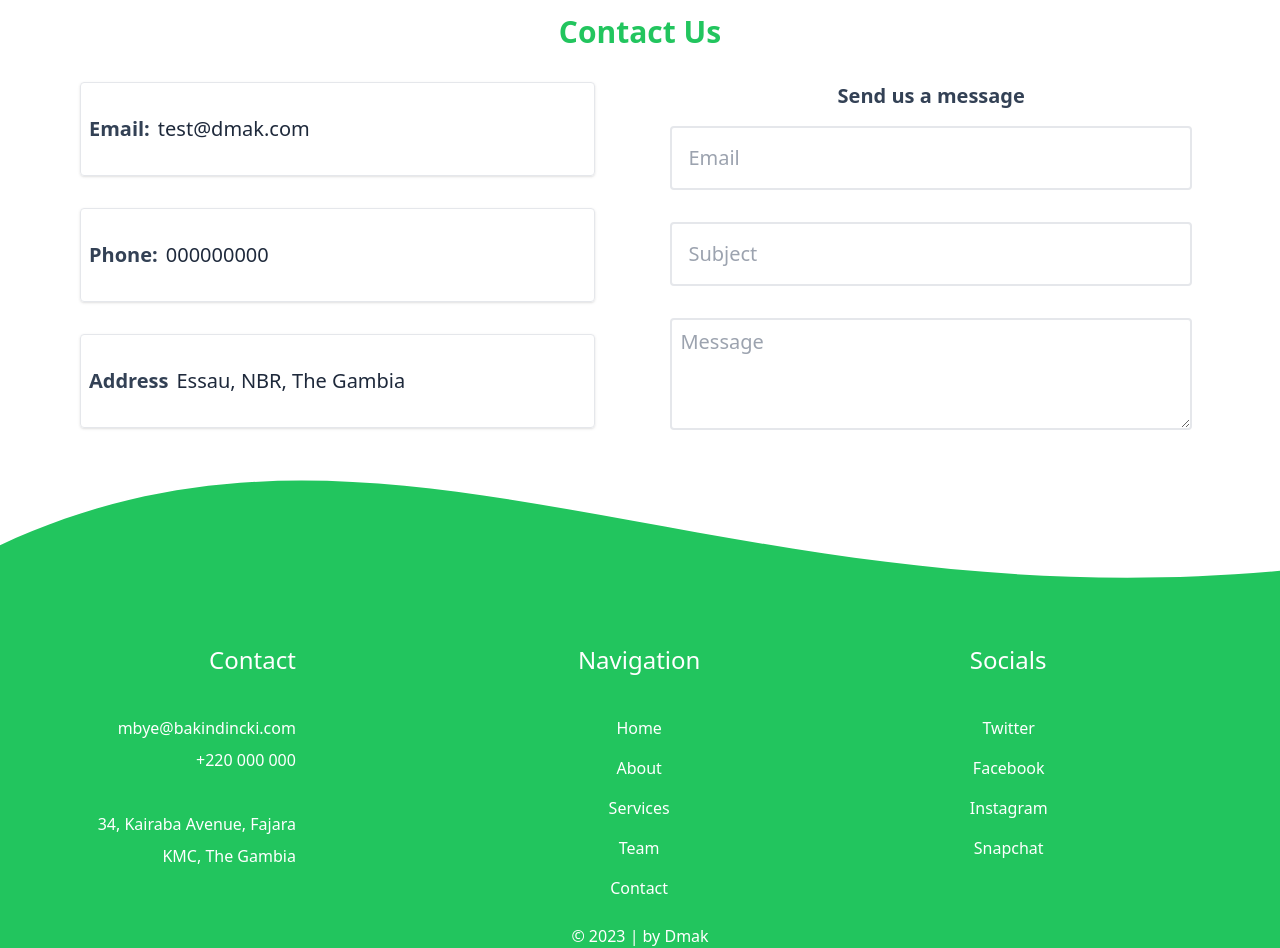
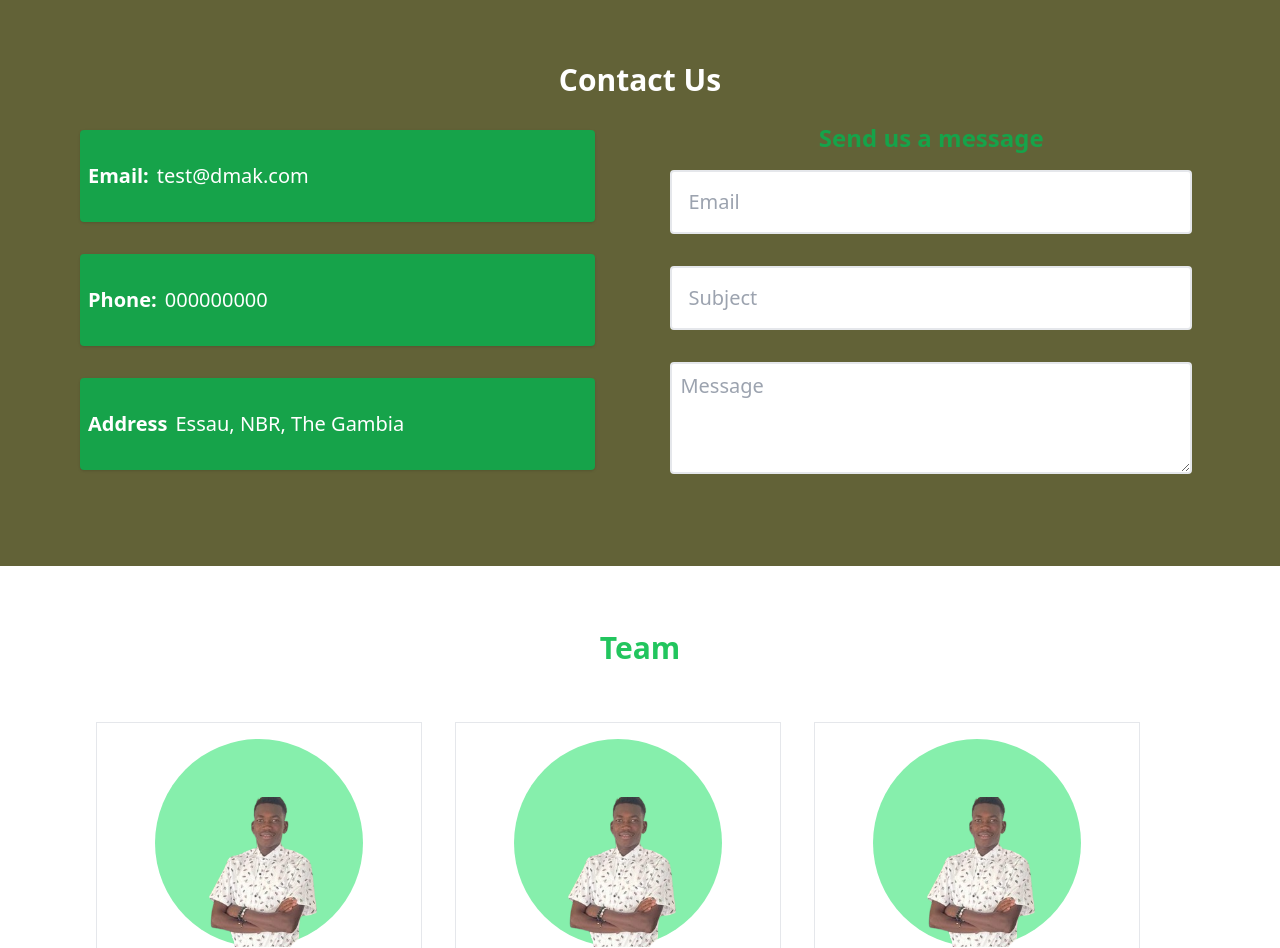
Before and after one commit to Essa-D-Bah/roots_and_reforest, a React (Vite) app: page / in a window 1280 px wide. Shown: the part 2640-3588 px from the top of the page. Built offline with nearby package versions, Linux system fonts and the light colour scheme.

Commit message:
team added

```diff
--- a/src/App.jsx
+++ b/src/App.jsx
@@ -5,19 +5,26 @@ import Intro from "./components/Intro";
 import OurMission from "./components/OurMission";
 import Contact from "./components/Contact";
 import Footer from "./components/Footer";
+import Teams from "./components/Teams";
 
 function App() {
   return (
     <div>
       <Navbar />
       <Hero />
+      <div className="px-4 md:px-8 lg:px-20 ">
+        <Intro />
+        <TourExperience />
+      </div>
+      <div className="bg-[#626237] pt-4 pb-16 px-4 md:px-8 lg:px-20">
+        <OurMission />
+        <Contact />
+      </div>
       <div className="px-4 md:px-8 lg:px-20">
-        <Intro/>
-        <TourExperience />
-        <OurMission/>
-        <Contact/>
+      <Teams />
       </div>
-      <Footer/>
+
+      <Footer />
     </div>
   );
 }
--- a/src/components/Contact.jsx
+++ b/src/components/Contact.jsx
@@ -1,26 +1,26 @@
 export default function Contact() {
   return (
     <div className="pt-16">
-      <h2 className="text-green-500 text-center text-3xl font-bold">
+      <h2 className="text-white text-center text-3xl font-bold">
         Contact Us
       </h2>
       <div className="md:flex justify-between">
       <div className="mt-8 md:w-[46%]">
-        <div className="flex gap-2 px-2 py-8 border rounded shadow mb-8">
-          <p className="text-xl font-semibold text-slate-700">Email:</p>
-          <p className="text-xl text-slate-800">test@dmak.com</p>
+        <div className="flex gap-2 px-2 py-8 rounded shadow mb-8 bg-green-600">
+          <p className="text-xl font-semibold text-white">Email:</p>
+          <p className="text-xl text-white">test@dmak.com</p>
         </div>
-        <div className="flex gap-2 px-2 py-8 border rounded shadow my-8">
-          <p className="text-xl font-semibold text-slate-700">Phone:</p>
-          <p className="text-xl text-slate-800">000000000</p>
+        <div className="flex gap-2 px-2 py-8 rounded shadow my-8 bg-green-600">
+          <p className="text-xl font-semibold text-white">Phone:</p>
+          <p className="text-xl text-white">000000000</p>
         </div>
-        <div className="flex gap-2 px-2 py-8 border rounded shadow my-8">
-          <p className="text-xl font-semibold text-slate-700">Address</p>
-          <p className="text-xl text-slate-800">Essau, NBR, The Gambia</p>
+        <div className="flex gap-2 px-2 py-8 rounded shadow my-8 bg-green-600">
+          <p className="text-xl font-semibold text-white">Address</p>
+          <p className="text-xl text-white">Essau, NBR, The Gambia</p>
         </div>
       </div>
-      <div className=" mt-8 px-2 md:w-[48%]">
-        <h2 className="text-xl text-center font-semibold text-slate-700">Send us a message</h2>
+      <div className=" mt-6 px-2 md:w-[48%]">
+        <h2 className="text-2xl text-center font-semibold text-green-600">Send us a message</h2>
         <form className="pt-4">
            <div className="my-b">
             <input type="text" id="email" placeholder="Email" className="border-2 outline-none text-xl p-2 md:p-4 rounded w-full"/>
--- a/src/components/OurMission.jsx
+++ b/src/components/OurMission.jsx
@@ -3,8 +3,8 @@
 export default function OurMission() {
   return (
     <div className="md:w-5/6 mx-auto my-0 mt-16">
-    <h1 className="text-green-500 text-3xl font-bold text-center pb-4">Our Mission</h1>
-    <p className="text-slate-700 px-2 md:text-center">
+    <h1 className="text-white text-3xl font-bold text-center pb-4">Our Mission</h1>
+    <p className="text-white px-2 md:text-center">
       Lorem ipsum dolor, sit amet consectetur adipisicing elit. Vel obcaecati
       illum fugit enim, consectetur tempora. Eaque quae non quo, odio dicta
       amet excepturi ducimus magni quidem alias dolores, adipisci cupiditate
--- a/src/components/Teams.jsx
+++ b/src/components/Teams.jsx
@@ -1,6 +1,92 @@
-
 export default function Teams() {
   return (
-    <div>Teams</div>
-  )
+    <div className="pt-16 pb-4">
+      <h1 className="text-3xl font-bold text-center pb-8 text-green-500">
+        Team
+      </h1>
+      <div className="px-4 md:flex flex-wrap md:gap-[10%] lg:gap-[3%]">
+        <div className="border my-6 p-4 md:w-[45%] lg:w-[30%]">
+          <div className="w-52 h-52 rounded-full bg-green-300 mx-auto my-0">
+            <img
+              src="./Muhamed.png"
+              alt=""
+              className="relative top-[58px] left-[14px] "
+            />
+          </div>
+          <div className="py-4">
+            <h2 className="text-xl font-semibold text-slate-700">
+              Muhammed Mbye: CEO
+            </h2>
+            Lorem ipsum dolor sit amet consectetur adipisicing elit. Tempora,
+            magni!
+          </div>
+        </div>
+        <div className="border my-6 p-4 md:w-[45%] lg:w-[30%]">
+          <div className="w-52 h-52 rounded-full bg-green-300 mx-auto my-0">
+            <img
+              src="./Muhamed.png"
+              alt=""
+              className="relative top-[58px] left-[14px] "
+            />
+          </div>
+          <div className="py-4">
+            <h2 className="text-xl font-semibold text-slate-700">
+              Muhammed Mbye: CEO
+            </h2>
+            Lorem ipsum dolor sit amet consectetur adipisicing elit. Tempora,
+            magni!
+          </div>
+        </div>
+        <div className="border my-6 p-4 md:w-[45%] lg:w-[30%]">
+          <div className="w-52 h-52 rounded-full bg-green-300 mx-auto my-0">
+            <img
+              src="./Muhamed.png"
+              alt=""
+              className="relative top-[58px] left-[14px] "
+            />
+          </div>
+          <div className="py-4">
+            <h2 className="text-xl font-semibold text-slate-700">
+              Muhammed Mbye: CEO
+            </h2>
+            Lorem ipsum dolor sit amet consectetur adipisicing elit. Tempora,
+            magni!
+          </div>
+        </div>
+        <div className="border my-6 p-4 md:w-[45%] lg:w-[30%]">
+          <div className="w-52 h-52 rounded-full bg-green-300 mx-auto my-0">
+            <img
+              src="./Muhamed.png"
+              alt=""
+              className="relative top-[58px] left-[14px] "
+            />
+          </div>
+          <div className="py-4">
+            <h2 className="text-xl font-semibold text-slate-700">
+              Muhammed Mbye: CEO
+            </h2>
+            Lorem ipsum dolor sit amet consectetur adipisicing elit. Tempora,
+            magni!
+          </div>
+        </div>
+        <div className="border my-6 p-4 md:w-[45%] lg:w-[30%]">
+          <div className="w-52 h-52 rounded-full bg-green-300 mx-auto my-0">
+            <img
+              src="./Muhamed.png"
+              alt=""
+              className="relative top-[58px] left-[14px] "
+            />
+          </div>
+          <div className="py-4">
+            <h2 className="text-xl font-semibold text-slate-700">
+              Muhammed Mbye: CEO
+            </h2>
+            Lorem ipsum dolor sit amet consectetur adipisicing elit. Tempora,
+            magni!
+          </div>
+        </div>
+
+      </div>
+    </div>
+  );
 }
--- a/src/components/TourExperience.jsx
+++ b/src/components/TourExperience.jsx
@@ -2,7 +2,7 @@ function TourExperience() {
   return (
     <main className="mt-16">
       <h1 className="text-3xl text-center text-green-500 font-bold">
-        What We Provide
+        Services
       </h1>
 
       <div className="mt-10 md:flex px-4 my-8 md:justify-around flex-wrap w-full">
```
Also changed, not shown: public/Muhamed.png (added).
